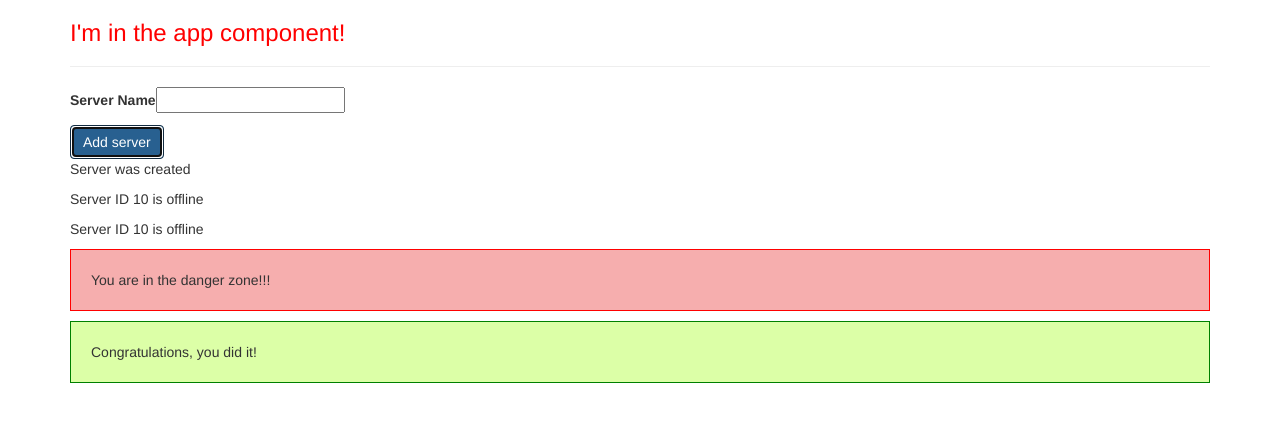
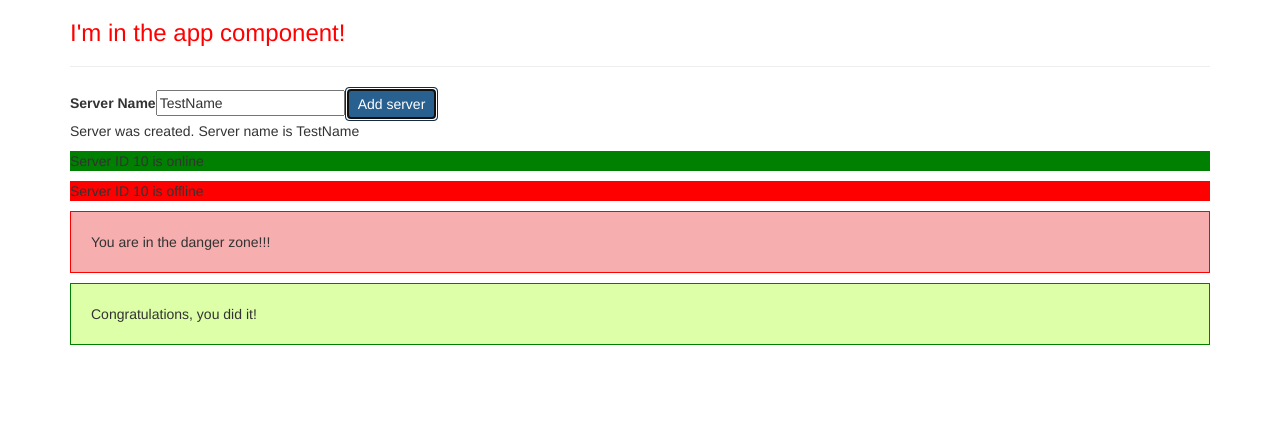
Before and after one commit to li-mikhail/angular-app, an Angular app in the folder angular-app/: page / in a window 1280 px wide. Both pictures are taken after a click on the button "Add server". Shown: the top 422 px of the page. Built offline with nearby package versions, Linux system fonts and the light colour scheme.

Commit message:
Add directives

```diff
--- a/angular-app/src/app/app.module.ts
+++ b/angular-app/src/app/app.module.ts
@@ -1,5 +1,6 @@
 import { NgModule } from '@angular/core';
 import { BrowserModule } from '@angular/platform-browser';
+import { FormsModule } from '@angular/forms';
 
 //import { AppRoutingModule } from './app-routing.module';
 import { AppComponent } from './app.component';
@@ -18,6 +19,7 @@ import { SuccessAlertComponent } from './success-alert/success-alert.component';
   ],
   imports: [
     BrowserModule,
+    FormsModule
     //AppRoutingModule,
   ],
   providers: [],
--- a/angular-app/src/app/server/server.component.html
+++ b/angular-app/src/app/server/server.component.html
@@ -1 +1 @@
-<p> {{ 'Server' }} ID {{ serverID }} is {{ getServerStatus() }}</p>
+<p [ngStyle]="{backgroundColor: getColor()}"> {{ 'Server' }} ID {{ serverID }} is {{ getServerStatus() }}</p>
--- a/angular-app/src/app/server/server.component.ts
+++ b/angular-app/src/app/server/server.component.ts
@@ -8,7 +8,15 @@ export class ServerComponent {
   serverID: number = 10;
   serverStatus: string = 'offline';
 
+  constructor() {
+    this.serverStatus = Math.random() > 0.5 ? 'online' : 'offline';
+  }
+
   getServerStatus() {
     return this.serverStatus;
   }
+
+  getColor() {
+    return this.serverStatus === 'online' ? 'green' : 'red';
+  }
 }
--- a/angular-app/src/app/servers/servers.component.html
+++ b/angular-app/src/app/servers/servers.component.html
@@ -1,13 +1,31 @@
 <label>Server Name</label>
+<!-- <input
+  type="text"
+  class="form-contol"
+  (input)="onUpdateServerName($event)"> -->
 <input
   type="text"
   class="form-contol"
-  (input)="onUpdateServerName($event)">
-<p>{{ serverName }}</p>
+  [(ngModel)]="serverName">
+<!-- <p>{{ serverName }}</p> -->
+<!-- <label>User Name</label>
+<input
+  type="text"
+  class="form-contol"
+  [(ngModel)]="userName">
+<p>Username is {{ userName }}</p> -->
+<!-- <button
+  class="btn btn-primary"
+  [disabled]="userName === ''"
+  (click)="userName = ''">Reset Username</button> -->
 <button
   class="btn btn-primary"
   [disabled]="!allowNewServer"
   (click)="onCreateServer()">Add server</button>
-<p>{{serverCreationStatus}}</p>
+<!-- <p>{{serverCreationStatus}}</p> -->
+<p *ngIf="serverCreated; else noServer">Server was created. Server name is {{ serverName }}</p>
+<ng-template #noServer>
+  <p> No server was created.</p>
+</ng-template>
 <app-server></app-server>
 <app-server></app-server>
--- a/angular-app/src/app/servers/servers.component.ts
+++ b/angular-app/src/app/servers/servers.component.ts
@@ -12,7 +12,9 @@ import { Component, OnInit } from '@angular/core';
 export class ServersComponent implements OnInit {
   allowNewServer = false;
   serverCreationStatus = 'No server was created there!';
-  serverName = '';
+  serverName = 'TestName';
+  //userName = '';
+  serverCreated = false;
 
   constructor() {
     setTimeout(() => {
@@ -25,10 +27,11 @@ export class ServersComponent implements OnInit {
   }
 
   onCreateServer() {
-    this.serverCreationStatus = 'Server was created';
+    this.serverCreated = true;
+    this.serverCreationStatus = 'Server was created. Name is ' + this.serverName;
   }
 
   onUpdateServerName(event: Event) {
-    this.serverName = (<HTMLInputElement>event.target).value;
+    this.serverName = (event.target as HTMLInputElement).value;
   }
 }
```
